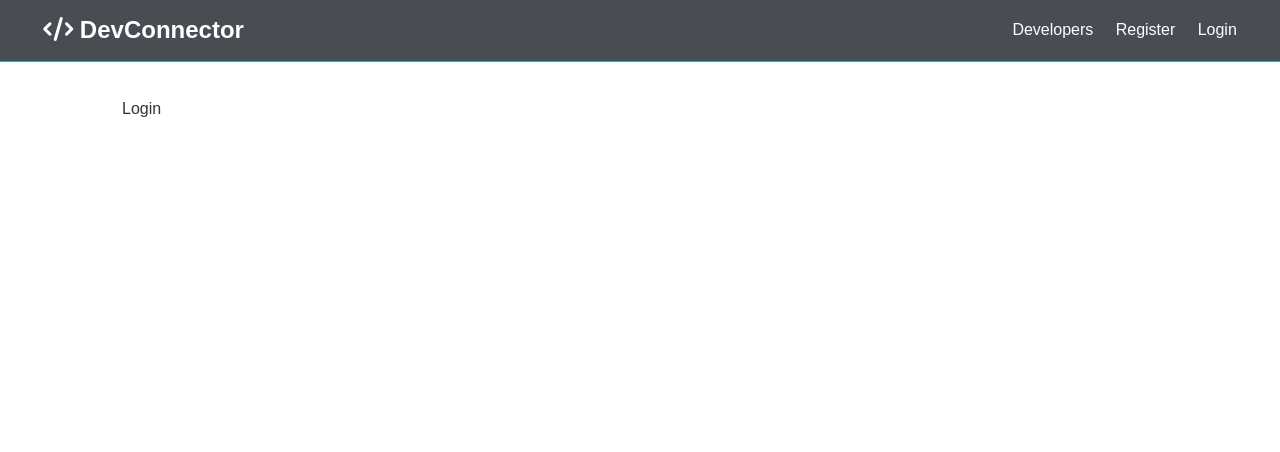
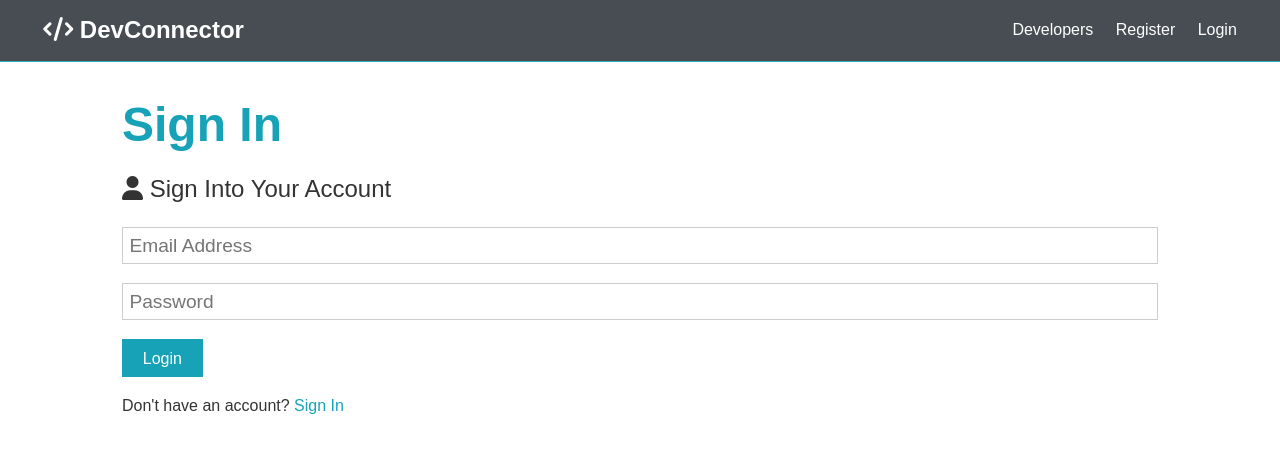
Before and after one commit to r-augustine/udemy-social, a React (Create React App) app in the folder client/: page /login in a window 1280 px wide. Shown: the top 452 px of the page. Built offline with nearby package versions, Linux system fonts and the light colour scheme.

Commit message:
added the sign in form with state

```diff
--- a/client/src/components/auth/Login.js
+++ b/client/src/components/auth/Login.js
@@ -1,9 +1,38 @@
-import React from 'react'
+import React, { Fragment, useState } from 'react';
+import { Link } from 'react-router-dom';
 
 export const Login = () => {
+
+    const [formData, setFormData] = useState({
+        name: '',
+        email: '',
+        password: '',
+        password2: ''
+    });
+
+    const { email, password } = formData;
+
+    const onChange = e => setFormData({ ...formData, [e.target.name]: e.target.value})
+    const onSubmit = async e => {
+        e.preventDefault();
+
+        console.log('success');
+    }
+
     return (
-        <div>
-            Login
-        </div>
+        <Fragment>
+            <h1 className="large text-primary">Sign In</h1>
+            <p className="lead"><i className="fas fa-user"></i> Sign Into Your Account</p>
+            <form className="form" onSubmit={ e => onSubmit(e)}>
+                <div className="form-group">
+                    <input type="email" name="email" value={email} onChange={ e => onChange(e) } placeholder="Email Address" required/>
+                </div>
+                <div className="form-group">
+                    <input type="password" name="password" value={password} onChange={ e => onChange(e) } minLength="6" placeholder="Password"/>
+                </div>
+                <input type="submit" className="btn btn-primary" value="Login"/>
+            </form>
+            <p className="my-1">Don't have an account? <Link to="/register">Sign In</Link></p>
+        </Fragment>
     )
 }
--- a/client/src/components/auth/Register.js
+++ b/client/src/components/auth/Register.js
@@ -1,6 +1,5 @@
 import React, { Fragment, useState } from 'react';
 import { Link } from 'react-router-dom';
-import axios from 'axios';
 
 export const Register = () => {
 
@@ -20,27 +19,7 @@
         if(password != password2){
             console.log('Passwords do no match');
         } else {
-            const newUser = {
-                name,
-                email,
-                password
-            }
-
-            try {
-                const config = {
-                    headers: {
-                        'Content-Type': 'application/json'
-                    }
-                }
-
-                const body = JSON.stringify(newUser);
-
-                const res = await axios.post('/api/users', body, config);
-
-                console.log(res.data);
-            } catch (error) {
-                console.error(error.response.data);
-            }
+            console.log('success')
         }
     }
 
```
